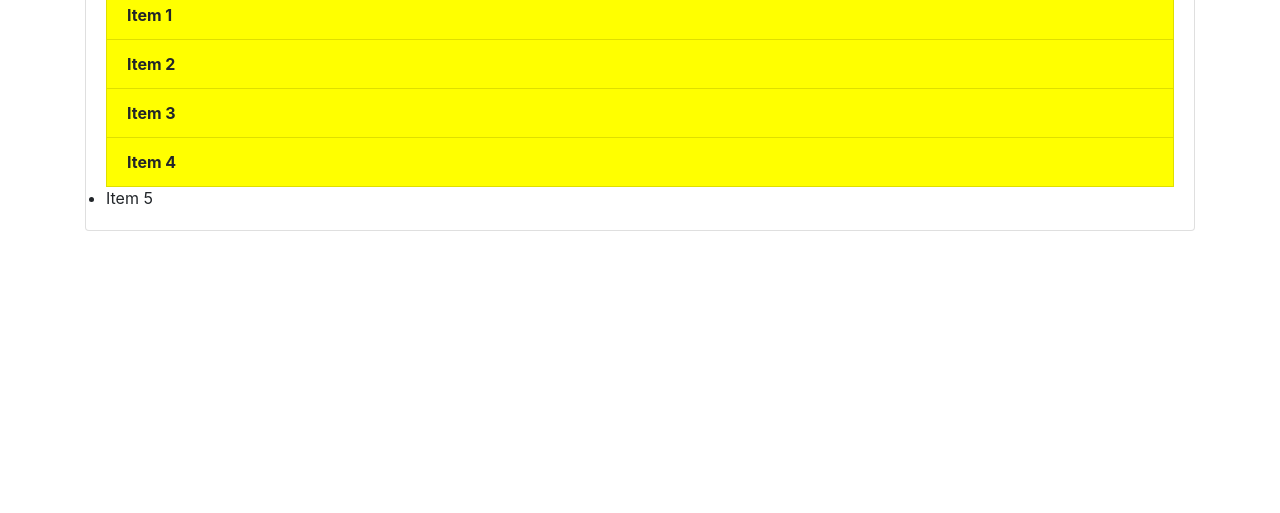
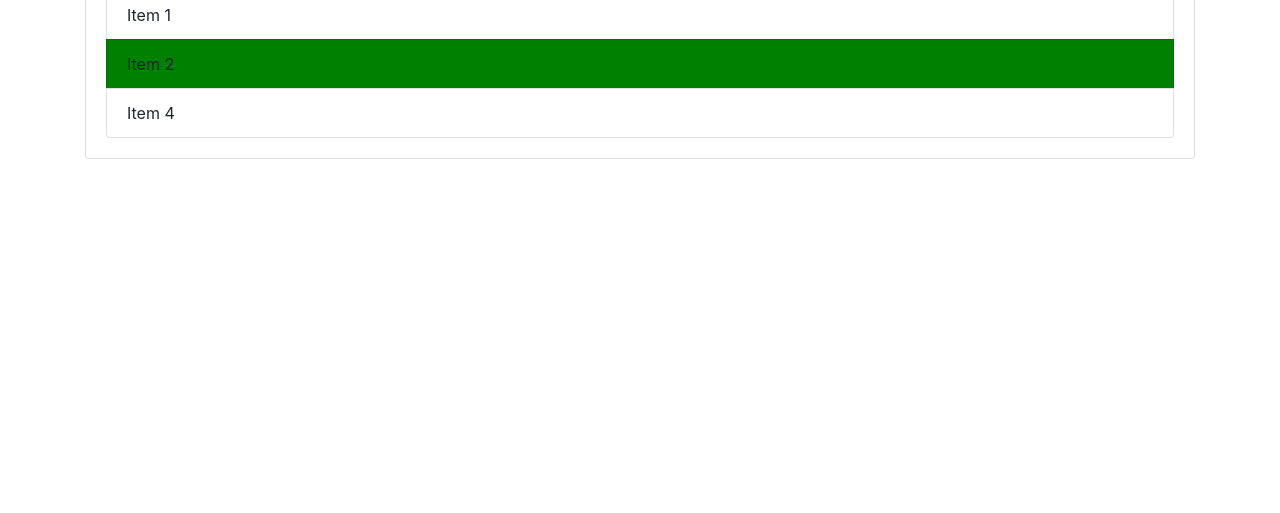
Before and after one commit to vikaskumar0205/sharpenerTask, a plain HTML site: page index.html in a window 1280 px wide. Shown: the part 287-800 px from the top of the page. Drawn offline with nearby package versions, Linux system fonts and the light colour scheme.

Commit message:
querySelector commit

```diff
--- a/index.html
+++ b/index.html
@@ -6,7 +6,8 @@
   <meta http-equiv="X-UA-Compatible" content="ie=edge">
   <link rel="stylesheet" href="https://maxcdn.bootstrapcdn.com/bootstrap/4.0.0-beta/css/bootstrap.min.css" integrity="sha384-/Y6pD6FV/Vv2HJnA6t+vslU6fwYXjCFtcEpHbNJ0lyAFsXTsjBbfaDjzALeQsN6M" crossorigin="anonymous">
   <title>Item Lister</title>
-  <script src="demo.js" defer></script>
+  <!-- <script src="demo.js" defer></script> -->
+  <script src="querySelector.js" defer></script>
 </head>
 <body>
   <header id="main-header" class="bg-success text-white p-4 mb-3">
@@ -27,7 +28,6 @@
       <li class="list-group-item">Item 2</li>
       <li class="list-group-item">Item 3</li>
       <li class="list-group-item">Item 4</li>
-      <li>Item 5</li>
     </ul>
    </div>
   </div>
--- /dev/null
+++ b/querySelector.js
@@ -0,0 +1,9 @@
+
+//querySelector
+const secondItem = document.querySelector("li:nth-child(2)");
+// console.log(secondItem);
+secondItem.style.backgroundColor = "green";
+
+const thirdItem = document.querySelector("li:nth-child(3)");
+console.log(thirdItem)
+thirdItem.style.display="none";
```
